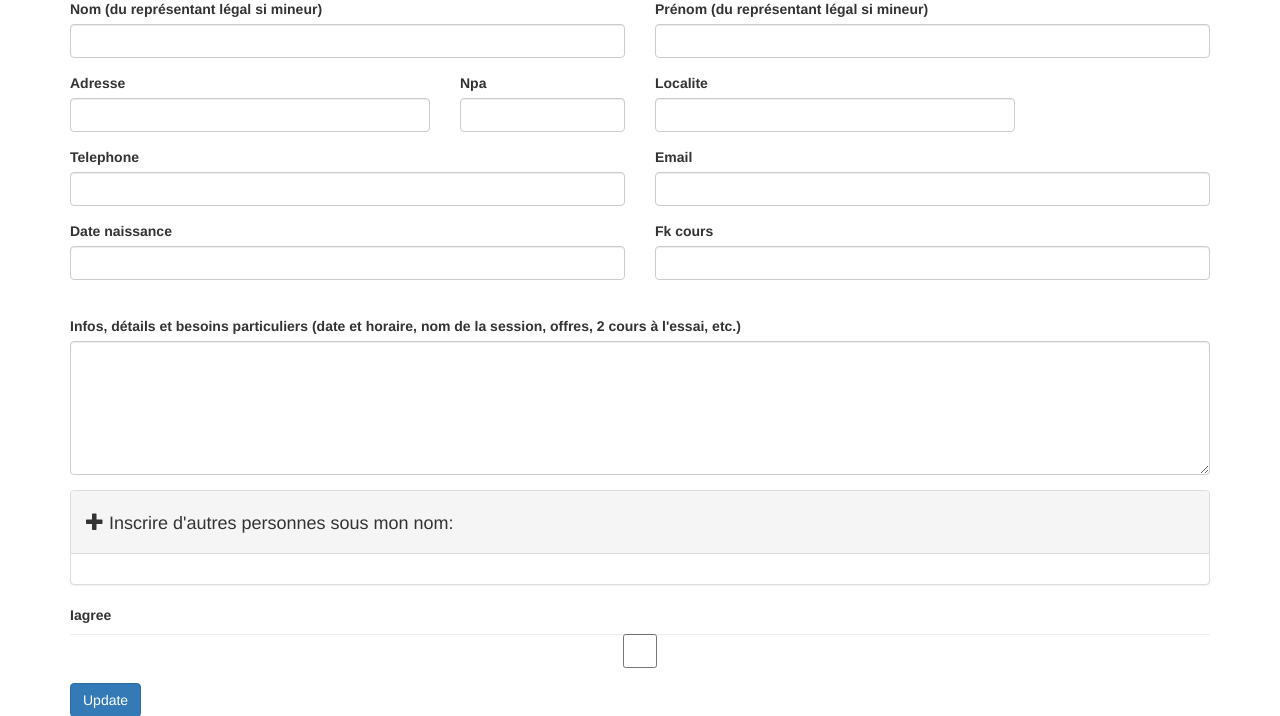
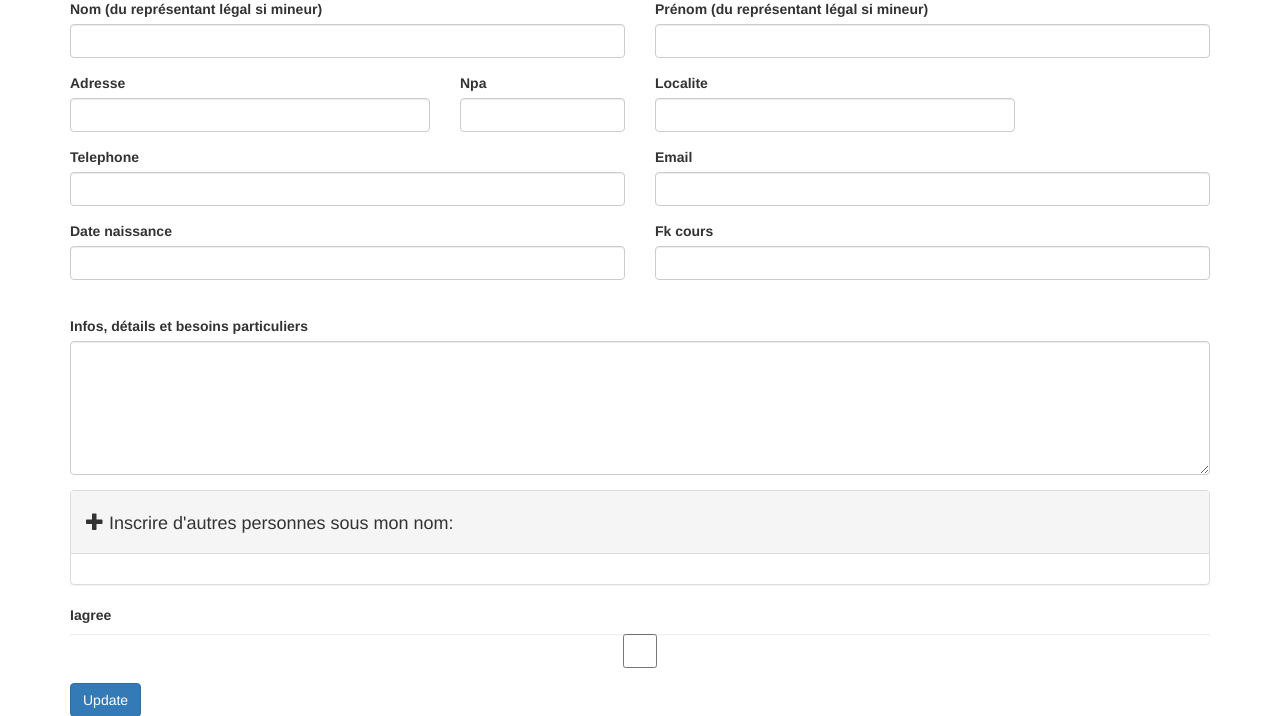
Before and after one commit to le-o/vh-ecole, a Yii app: template views/clients-online/update.php in a window 1280 px wide. Shown: the part 141-857 px from the top of the page. Run offline with PHP 8.4 and a stand-in for Yii, Linux system fonts and the light colour scheme; the template is opened without the code that fills it, so the values that code supplies are empty; form fields are guessed from the names that the template uses; some libraries are stand-ins or nearby versions.

Commit message:
Correction page inscription online
Modification du libellé

```diff
--- a/views/clients-online/_form.php
+++ b/views/clients-online/_form.php
@@ -126,7 +126,7 @@ $this->registerJs('
     <div class="row">
         <div class="col-sm-12"><br />
             <div id="sur_demande_info" style="display:none;"><span style="color:red; font-weight:bold;"><?= Yii::t('app', 'Vous avez choisi un cours sur demande, veuillez indiquer le(s) horaire(s) souhaité(s) date et heure') ?></span></div>
-            <?= $form->field($model, 'informations')->textarea(['rows' => 6])->label(Yii::t('app', 'Infos, détails et besoins particuliers (date et horaire, nom de la session, offres, 2 cours à l\'essai, etc.)')) ?>
+            <?= $form->field($model, 'informations')->textarea(['rows' => 6])->label(Yii::t('app', 'Infos, détails et besoins particuliers')) ?>
         </div>
     </div>
 
```
